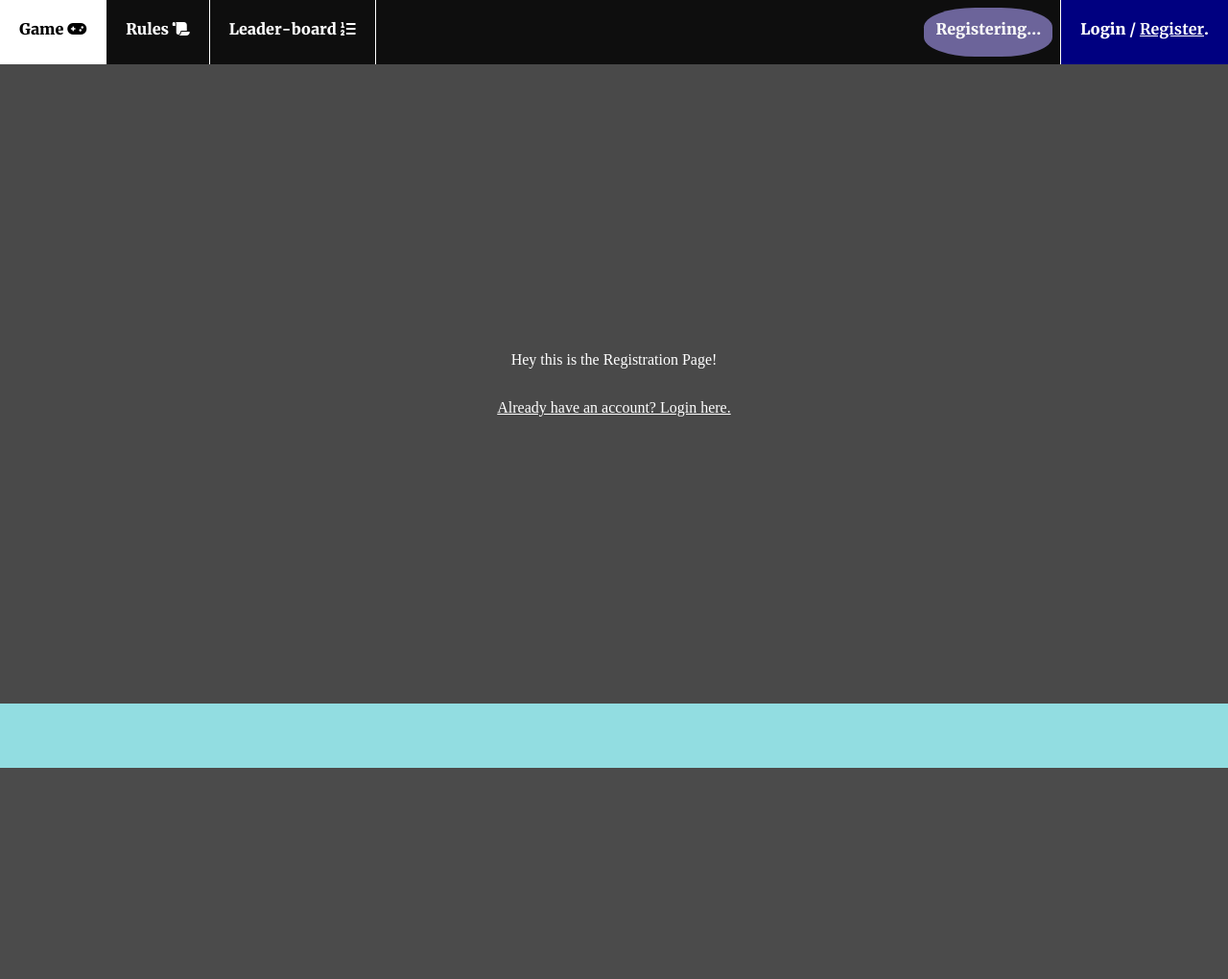
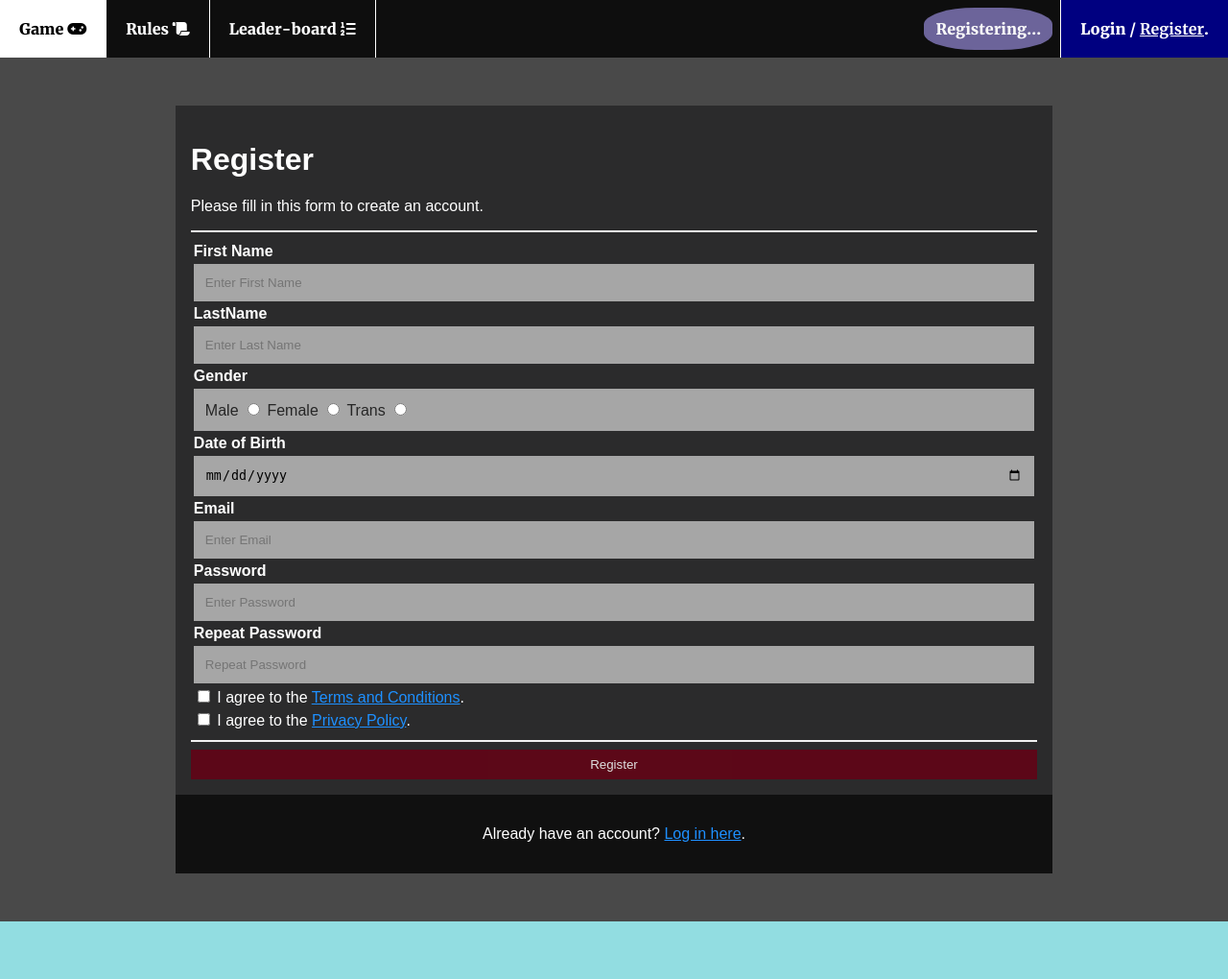
Before and after one commit to Creature121/GameWebsite_EscapeTheDungeon, a PHP site: page /html/registration.html in a window 1280 px wide. Shown: the whole page at 96% size. Before the commit the page ends 800 px from the top, so only its background shows below. Run offline with PHP 8.4, Linux system fonts and the light colour scheme.

Commit message:
Added login and registration widgets to their respective pages.

```diff
--- a/css/common.css
+++ b/css/common.css
@@ -1,5 +1,10 @@
 /* Assuming screen size to be full-screen on a laptop screen */
 /* Credit to MDN Web Docs for resources on CSS Flexbox and Grid */
+
+/*
+TODO
+Make NavBar float...
+*/
 
 @font-face {
     font-family: Merriweather;
@@ -18,7 +23,7 @@ body {
     min-height: 100vh;
     background-color: #494949;
     display: grid;
-    grid-template: 1fr 10fr 1fr / 1fr 5fr 1fr;
+    grid-template: 1fr 15fr 1fr / 1fr 5fr 1fr;
     grid-template-areas:
         "navBar navBar navBar"
         ". content ."
--- a/css/index.css
+++ b/css/index.css
@@ -1,4 +1,4 @@
 .game-pic img {
-    width: 110vmin;
-    height: 80vmin;
+    width: 150vmin;
+    height: 100vmin;
 }
--- /dev/null
+++ b/css/registration_login.css
@@ -0,0 +1,67 @@
+/* Credit ot W3 Schools for the design of th registration and Login Page, at https://www.w3schools.com/howto/tryit.asp?filename=tryhow_css_register_form */
+
+div#content {
+    font-family: Arial, Helvetica, sans-serif;
+}
+
+* {
+    box-sizing: border-box;
+}
+
+/* Add padding to containers */
+.registrationTable {
+    padding: 2vmin;
+    background-color: #2b2b2c;
+    text-align: left;
+}
+
+.registrationTable table {
+    width: 100%;
+}
+
+/* Full-width input fields */
+input[type=text], input[type=password], .radioInput, input[type=date] {
+    width: 100%;
+    padding: 1.5vmin;
+    display: inline-block;
+    border: none;
+    background: #a6a6a6;
+}
+
+input[type=text]:focus, input[type=password]:focus {
+    background-color: #ddd;
+    outline: none;
+}
+
+.radioInput {
+    color: #262626;
+}
+
+hr {
+    border: 0.1vmin solid #f1f1f1;
+}
+
+.submitBtn {
+    background-color: #650215;
+    width: 100%;
+    color: white;
+    padding: 1vmin 1.25vmin;
+    border: none;
+    cursor: pointer;
+    opacity: 0.85;
+}
+
+.submitBtn:hover {
+    opacity: 1;
+}
+
+/* Add a blue text color to links */
+a {
+    color: dodgerblue;
+}
+
+/* Set a grey background color and center the text of the "sign in" section */
+.login {
+    background-color: #101010;
+    text-align: center;
+}
--- a/html/registration.html
+++ b/html/registration.html
@@ -1,10 +1,5 @@
 <!DOCTYPE html>
-<!--
-TODO
-Use CSS Grid on div content.
-Look at W3 Signup page for inspiration. Give credit.
-Remove inline styling in div.content.
--->
+
 <html lang="en">
 	<head>
 		<meta charset="UTF-8">
@@ -12,6 +7,7 @@ Remove inline styling in div.content.
 		<link href="../assets/icons_fontawesome/css/fontawesome.css" rel="stylesheet" type="text/css">
 		<link href="../assets/icons_fontawesome/css/solid.css" rel="stylesheet" type="text/css">
 		<link type="text/css" rel="stylesheet" href="../css/common.css">
+		<link href="../css/registration_login.css" rel="stylesheet" type="text/css">
 	</head>
 	<body>
 
@@ -70,8 +66,149 @@ Remove inline styling in div.content.
 		<!-- Navigation Bar END -->
 
 		<div id="content">
-			<p>Hey this is the Registration Page!</p>
-			<p><a href="login.html" style="color: white;">Already have an account? Login here.</a></p>
+			<form action="/">
+				<div class="registrationTable">
+					<h1>Register</h1>
+					<p>Please fill in this form to create an account.</p>
+
+					<hr>
+
+					<table>
+
+						<tr>
+							<td>
+								<label for="firstName">
+									<strong>First Name</strong>
+								</label>
+							</td>
+						</tr>
+						<tr>
+							<td>
+								<input id="firstName" placeholder="Enter First Name" required type="text">
+							</td>
+						</tr>
+
+
+						<tr>
+							<td>
+								<label for="lastName">
+									<strong>LastName</strong>
+								</label>
+							</td>
+						</tr>
+						<tr>
+							<td>
+								<input id="lastName" placeholder="Enter Last Name" required type="text">
+							</td>
+						</tr>
+
+
+						<tr>
+							<td>
+								<strong>Gender</strong>
+							</td>
+						</tr>
+						<tr>
+							<td>
+								<div class="radioInput">
+									<label for="male">Male</label>
+									<input id="male" name="gender" required type="radio" value="Male">
+									<label for="female">Female</label>
+									<input id="female" name="gender" required type="radio" value="Female">
+									<label for="trans">Trans</label>
+									<input id="trans" name="gender" required type="radio" value="Trans">
+								</div>
+							</td>
+						</tr>
+
+
+						<tr>
+							<td>
+								<label for="dob">
+									<strong>Date of Birth</strong>
+								</label>
+							</td>
+						</tr>
+						<tr>
+							<td>
+								<input id="dob" max="2009-12-31" min="1950-01-01" name="DateOfBirth" required
+									   type="date">
+							</td>
+						</tr>
+
+
+						<tr>
+							<td>
+								<label for="email">
+									<strong>Email</strong>
+								</label>
+							</td>
+						</tr>
+						<tr>
+							<td>
+								<input id="email" placeholder="Enter Email" required type="text">
+							</td>
+						</tr>
+
+
+						<tr>
+							<td>
+								<label for="pass">
+									<strong>Password</strong>
+								</label>
+							</td>
+						</tr>
+						<tr>
+							<td>
+								<input id="pass" placeholder="Enter Password" required type="password">
+							</td>
+						</tr>
+
+
+						<tr>
+							<td>
+								<label for="pass-repeat">
+									<strong>Repeat Password</strong>
+								</label>
+							</td>
+						</tr>
+						<tr>
+							<td>
+								<input id="pass-repeat" placeholder="Repeat Password" required type="password">
+							</td>
+						</tr>
+
+
+						<tr>
+							<td>
+								<input id="terms-agreement" name="agreement" required type="checkbox">
+								<label for="terms-agreement">I agree to the <a href="#">Terms and
+									Conditions</a>.</label>
+							</td>
+						</tr>
+
+
+						<tr>
+							<td>
+								<input id="privacy-agreement" name="agreement" required type="checkbox">
+								<label for="privacy-agreement">I agree to the <a href="#">Privacy Policy</a>.</label>
+							</td>
+						</tr>
+
+
+					</table>
+
+					<hr>
+
+					<button class="submitBtn" type="submit">Register</button>
+
+				</div>
+
+				<div class="registrationTable login">
+					<p>Already have an account? <a href="login.html">Log in here</a>.</p>
+				</div>
+			</form>
+
 		</div>
 
 		<footer></footer>
```
Also changed, not shown: html/login.html (+52 -8 lines).
